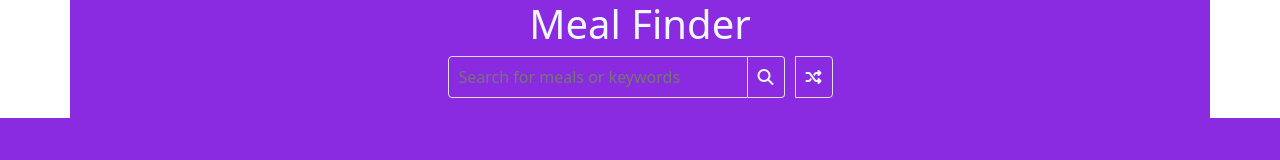
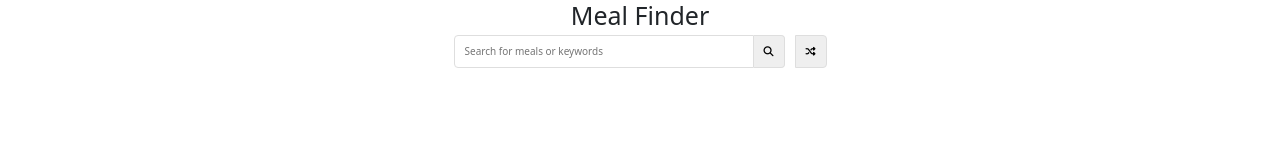
Before and after one commit to iaeloko/Recetas_Bedu, a website built with webpack: page index.html in a window 1280 px wide. Built offline with nearby package versions, Linux system fonts and the light colour scheme.

Commit message:
add predeterminate styles

```diff
--- a/src/css/styles.css
+++ b/src/css/styles.css
@@ -1,4 +1,18 @@
+:root{
+    --primaryFont: 'Source Sans Pro', sans-serif;
+}
+
 *{
-    background-color: blueviolet;
-    color: aliceblue;
+    box-sizing: border-box;
+    margin: 0;
+    padding: 0;
 }
+
+html{
+    font-size: 62.5%;
+    font-family: var(--primaryFont);
+}
+
+body{
+    font-size: 1.6rem;
+}
```
